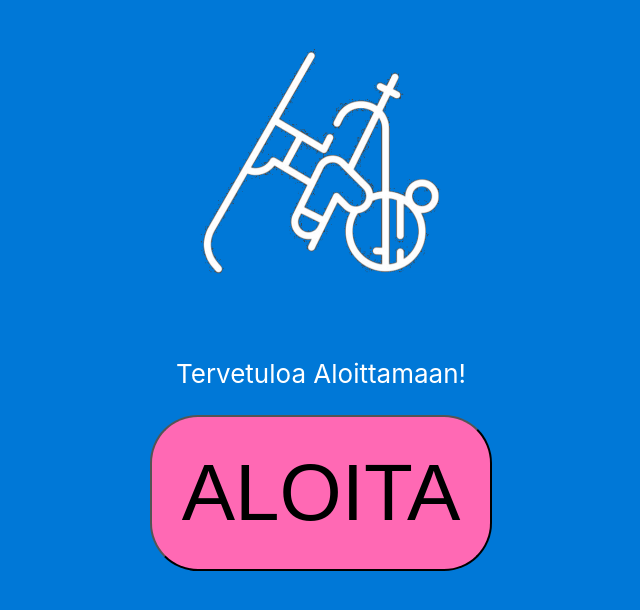
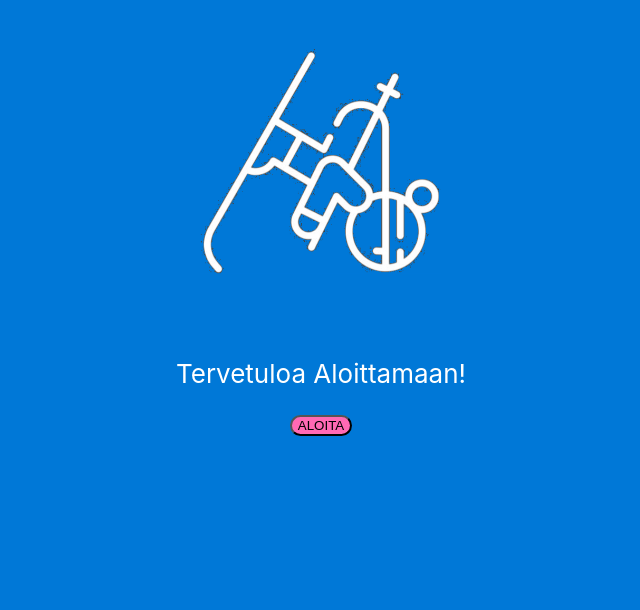
Before and after one commit to MEstlander/Hiihtoprokkis, a React (Create React App) app: page / in a window 1280 px wide. Shown: the top 610 px of the page, without its empty margins (319-959 px from the left). Built offline with nearby package versions, Linux system fonts and the light colour scheme.

Commit message:
small font change again

```diff
--- a/src/App.css
+++ b/src/App.css
@@ -21,8 +21,7 @@
 
 .Button {
   background-color: #FF69B4;
-  font-size: 10vh;
-  padding: 30px;
+  font-size: 8x;
   border-radius: 48px;
   -webkit-transition-duration: 0.4s;
   transition-duration: 0.4s;
```
